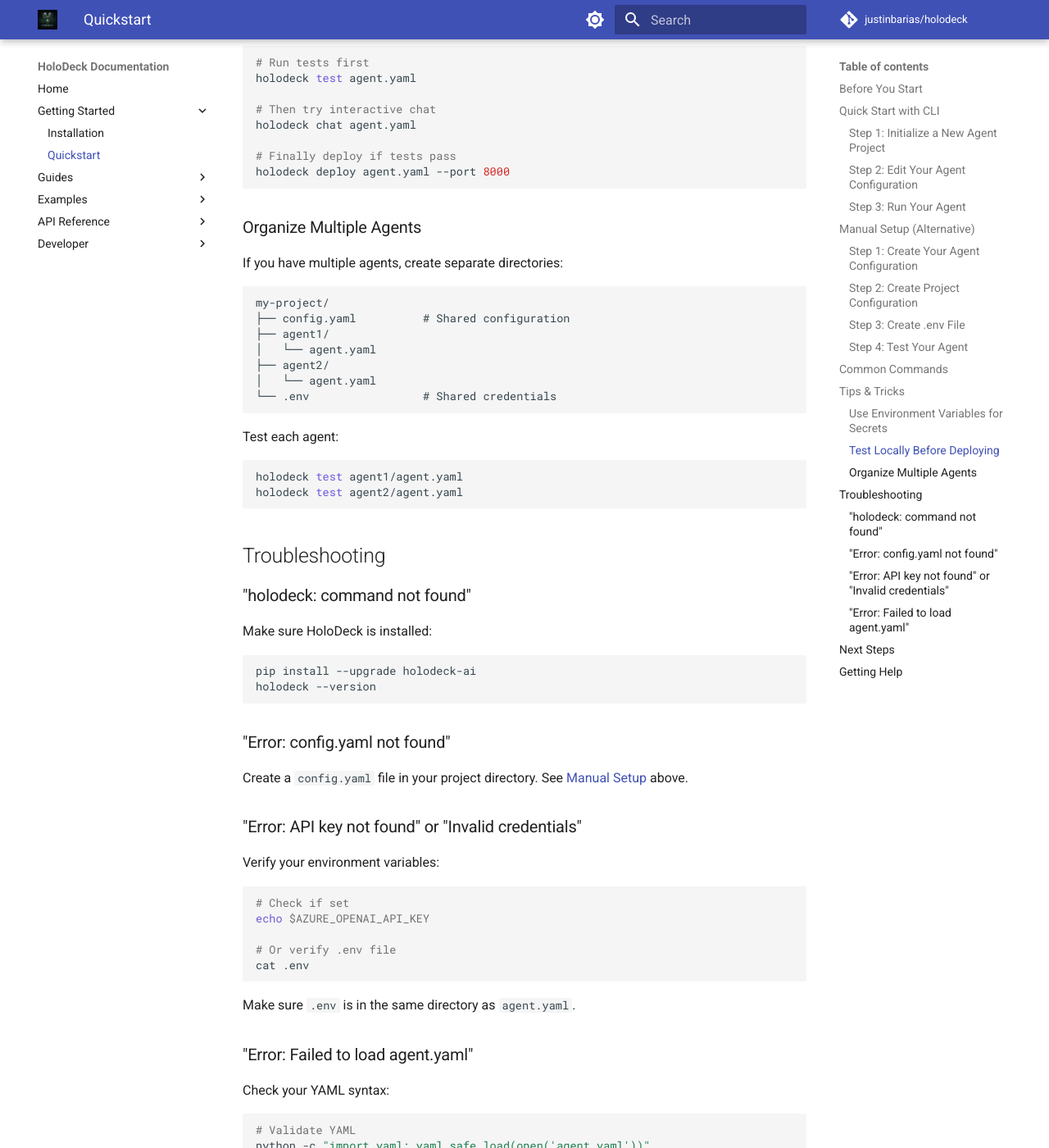
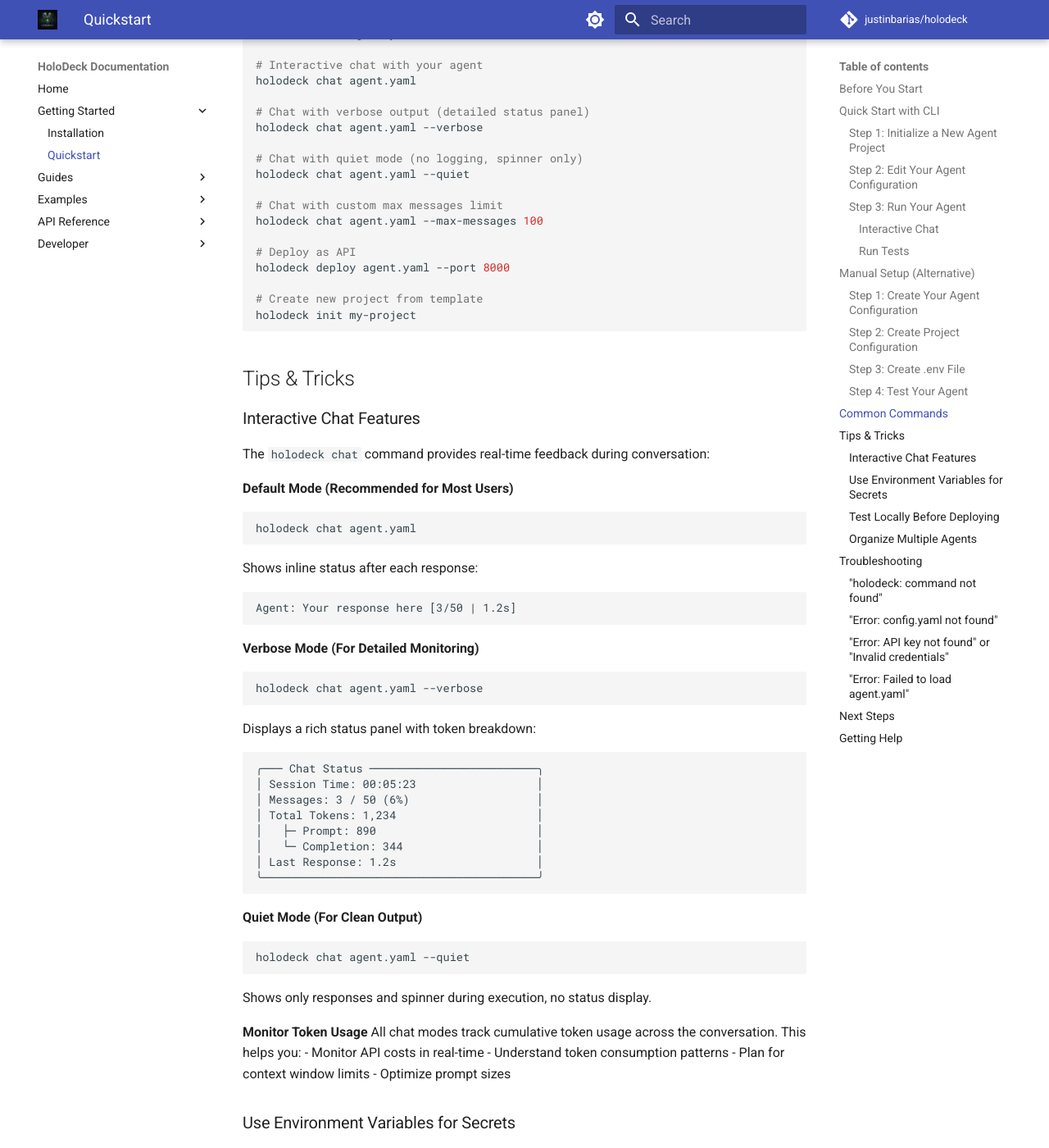
Before and after one commit to justinbarias/holodeck, an MkDocs documentation site: the page built from docs/getting-started/quickstart.md, in a window 1280 px wide and 1400 px high, scrolled down 3959 px. Shown: the whole window at 82% size. Built offline with MkDocs 1.6.1 and Material for MkDocs 9.7.7, drawn with Linux system fonts in a browser that asks for light colours; comment, search, counter and statistics services are not loaded; some of the changed text lies outside the part shown.

Commit message:
Update documentation to reflect chat UX enhancements
- Add spinner, token tracking, and adaptive status display to project status
- Document chat command features (animated spinner, token tracking, status display modes)
- Add comprehensive tips & tricks section for interactive chat
- Include examples of default, verbose, and quiet modes
- Explain token usage monitoring benefits
- Update common commands section with new chat flags

````diff
--- a/docs/getting-started/quickstart.md
+++ b/docs/getting-started/quickstart.md
@@ -73,11 +73,46 @@
 
 ### Step 3: Run Your Agent
 
+#### Interactive Chat
+
+Start an interactive chat session with your agent:
+
 ```bash
-# Interactive chat
+# Basic chat
 holodeck chat agent.yaml
 
-# Run tests
+# Verbose mode with detailed status panel
+holodeck chat agent.yaml --verbose
+
+# Quiet mode (no logging, but spinner still shows)
+holodeck chat agent.yaml --quiet
+```
+
+**Chat Features:**
+- **Animated Spinner**: Shows braille animation during agent execution (even in quiet mode)
+- **Token Tracking**: Displays cumulative token usage across the conversation
+- **Adaptive Status Display**:
+  - **Default mode**: Inline status `[messages | execution time]`
+  - **Verbose mode**: Rich status panel with token breakdown
+  - **Quiet mode**: No status display (spinner only)
+
+Example verbose output:
+```
+╭─── Chat Status ─────────────────────────╮
+│ Session Time: 00:05:23                  │
+│ Messages: 3 / 50 (6%)                   │
+│ Total Tokens: 1,234                     │
+│   ├─ Prompt: 890                        │
+│   └─ Completion: 344                    │
+│ Last Response: 1.2s                     │
+╰─────────────────────────────────────────╯
+Agent: Your response here
+```
+
+#### Run Tests
+
+```bash
+# Run all tests
 holodeck test agent.yaml
 
 # Deploy locally
@@ -171,8 +206,14 @@
 # Interactive chat with your agent
 holodeck chat agent.yaml
 
-# Chat with specific input
-holodeck chat agent.yaml --input "Your question here"
+# Chat with verbose output (detailed status panel)
+holodeck chat agent.yaml --verbose
+
+# Chat with quiet mode (no logging, spinner only)
+holodeck chat agent.yaml --quiet
+
+# Chat with custom max messages limit
+holodeck chat agent.yaml --max-messages 100
 
 # Deploy as API
 holodeck deploy agent.yaml --port 8000
@@ -182,6 +223,48 @@
 ```
 
 ## Tips & Tricks
+
+### Interactive Chat Features
+
+The `holodeck chat` command provides real-time feedback during conversation:
+
+**Default Mode (Recommended for Most Users)**
+```bash
+holodeck chat agent.yaml
+```
+Shows inline status after each response:
+```
+Agent: Your response here [3/50 | 1.2s]
+```
+
+**Verbose Mode (For Detailed Monitoring)**
+```bash
+holodeck chat agent.yaml --verbose
+```
+Displays a rich status panel with token breakdown:
+```
+╭─── Chat Status ─────────────────────────╮
+│ Session Time: 00:05:23                  │
+│ Messages: 3 / 50 (6%)                   │
+│ Total Tokens: 1,234                     │
+│   ├─ Prompt: 890                        │
+│   └─ Completion: 344                    │
+│ Last Response: 1.2s                     │
+╰─────────────────────────────────────────╯
+```
+
+**Quiet Mode (For Clean Output)**
+```bash
+holodeck chat agent.yaml --quiet
+```
+Shows only responses and spinner during execution, no status display.
+
+**Monitor Token Usage**
+All chat modes track cumulative token usage across the conversation. This helps you:
+- Monitor API costs in real-time
+- Understand token consumption patterns
+- Plan for context window limits
+- Optimize prompt sizes
 
 ### Use Environment Variables for Secrets
 
````
Also changed, not shown: docs/index.md (+1 -0 lines).
